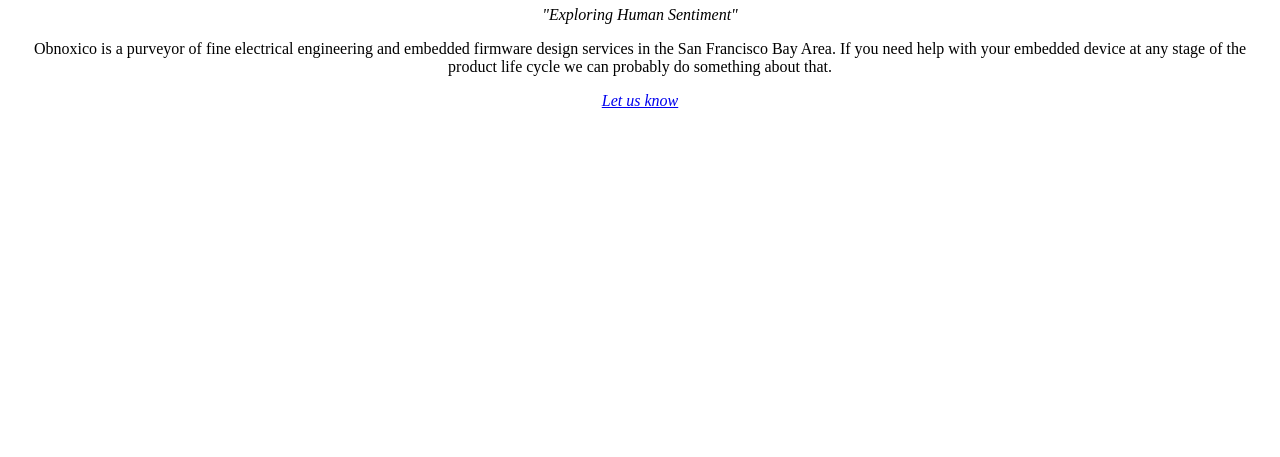
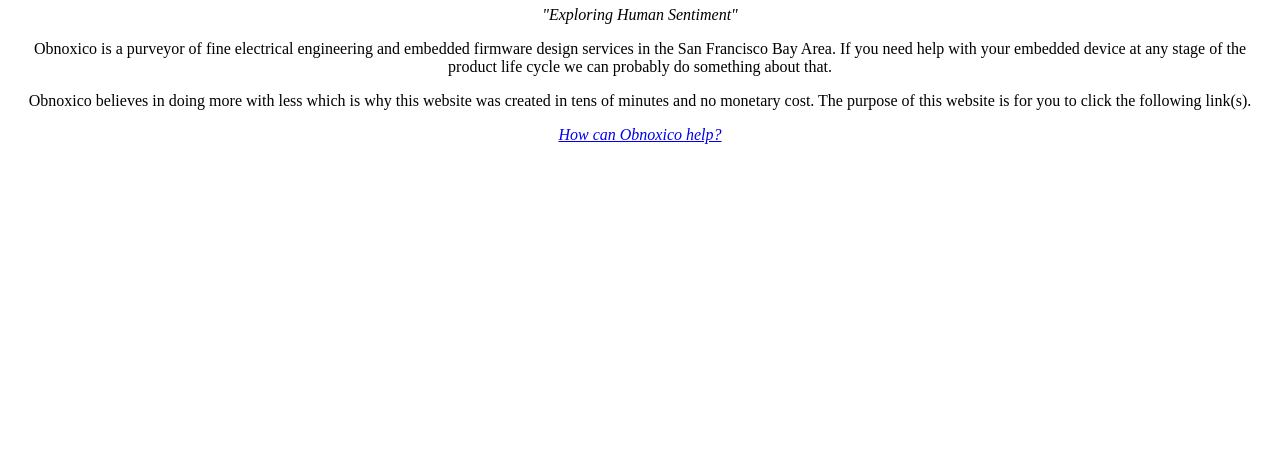
Before and after one commit to KungFuSensai/OBNOXICO, a plain HTML site: page index.html in a window 1280 px wide. Shown: the part 343-800 px from the top of the page. Drawn offline with Linux system fonts and the light colour scheme.

Commit message:
Update index.html

```diff
--- a/index.html
+++ b/index.html
@@ -6,7 +6,8 @@
 <h1 style="color: #5e9ca0; text-align: center;"><span style="color: #000000;">OBNOXICO</span></h1>
 <p style="text-align: center;"><span style="color: #000000;"><em>"Exploring Human Sentiment"</em></span></p>
 <p style="text-align: center;">Obnoxico is a purveyor of fine electrical engineering and embedded firmware design services in the San Francisco Bay Area. If you need help with your embedded device at any stage of the product life cycle we can probably do something about that.</p>
-<p style="text-align: center;"><em><a href="mailto:spam@obnoxico.com">Let us know</a></em></p>
+<p style="text-align: center;">Obnoxico believes in doing more with less which is why this website was created in tens of minutes and no monetary cost. The purpose of this website is for you to click the following link(s).</p>
+<p style="text-align: center;"><em><a href="mailto:spam@obnoxico.com">How can Obnoxico help?</a></em></p>
 <p>&nbsp;</p>
 </div>
 </body>
```
